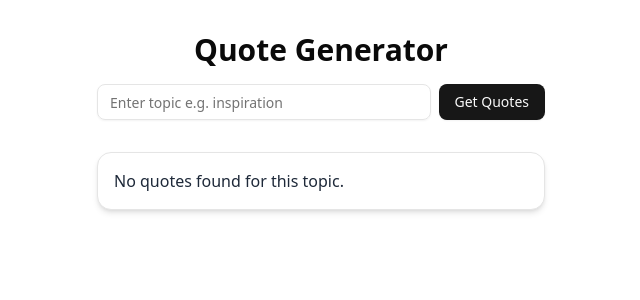
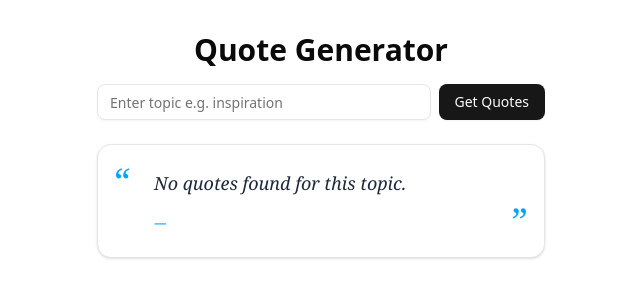
Before and after one commit to zunaabid/Nexium_ZunaAbid_Assignment1, a Next.js app: page / in a window 1280 px wide. Both pictures are taken after a click on the button "Get Quotes". Shown: the top 300 px of the page, without its empty margins (319-959 px from the left). Built offline with nearby package versions, Linux system fonts and the light colour scheme.

Commit message:
Fix: Update quote card UI

```diff
--- a/src/app/QuoteCard.jsx
+++ b/src/app/QuoteCard.jsx
@@ -1,7 +1,19 @@
 export default function QuoteCard({ text }) {
+  const [quote, author] = text.split(" – ")
+
   return (
-    <div className="p-4 border rounded-xl shadow-md bg-white text-gray-800 my-2">
-      {text}
+    <div className="bg-white rounded-xl shadow p-6 border relative text-gray-800 font-serif">
+      {/* Left quote icon */}
+      <div className="text-4xl text-sky-500 absolute top-4 left-4">“</div>
+
+      {/* Right quote icon */}
+      <div className="text-4xl text-sky-500 absolute bottom-4 right-4">”</div>
+
+      {/* Quote text */}
+      <p className="text-lg italic pl-8 pr-8">{quote}</p>
+
+      {/* Author */}
+      <p className="text-sm text-sky-500 font-sans mt-4 pl-8">— {author}</p>
     </div>
   )
 }
--- a/src/app/layout.js
+++ b/src/app/layout.js
@@ -12,7 +12,7 @@ const geistMono = Geist_Mono({
 });
 
 export const metadata = {
-  title: "Create Next App",
+  title: "Quote Generator",
   description: "Generated by create next app",
 };
 
--- a/src/app/quotes.js
+++ b/src/app/quotes.js
@@ -1,19 +1,8 @@
  const quotes = [
 
     // --- Funny ---
-  { topic: "funny", text: "I'm not arguing, I'm just explaining why I'm right. – Anonymous" },
-  { topic: "funny", text: "Behind every great man is a woman rolling her eyes. – Jim Carrey" },
-  { topic: "funny", text: "I used to think I was indecisive, but now I'm not too sure. – Anonymous" },
   { topic: "funny", text: "The road to success is always under construction. – Lily Tomlin" },
   { topic: "funny", text: "I am so clever that sometimes I don't understand a single word of what I am saying. – Oscar Wilde" },
-  { topic: "funny", text: "I'm not superstitious, but I am a little stitious. – Michael Scott (The Office)" },
-  { topic: "funny", text: "A day without sunshine is like, you know, night. – Steve Martin" },
-  { topic: "funny", text: "I love deadlines. I love the whooshing noise they make as they go by. – Douglas Adams" },
-  { topic: "funny", text: "Why do they call it rush hour when nothing moves? – Robin Williams" },
-  { topic: "funny", text: "Common sense is like deodorant. The people who need it most never use it. – Anonymous" },
-  { topic: "funny", text: "I'm not arguing, I'm just explaining why I'm right. – Anonymous" },
-  { topic: "funny", text: "Behind every great man is a woman rolling her eyes. – Jim Carrey" },
-  { topic: "funny", text: "I used to think I was indecisive, but now I'm not too sure. – Anonymous" },
   { topic: "funny", text: "I love deadlines. I love the whooshing noise they make as they go by. – Douglas Adams" },
 
   // --- Sarcasm ---
@@ -51,10 +40,10 @@
   { topic: "coffee", text: "Espresso yourself! – Every barista punster" },
   { topic: "coffee", text: "Decaf? No, I need my bean juice with purpose. – Anonymous" },
 
-  // --- Adulting ---
-  { topic: "adulting", text: "Being an adult is just walking around wondering what you forgot. – Anonymous" },
-  { topic: "adulting", text: "Why does no one tell you being an adult is mostly Googling how to do things? – Anonymous" },
-  { topic: "adulting", text: "Laundry: the never-ending boss fight of adulthood. – Anonymous" },
+  // --- Adult ---
+  { topic: "adult", text: "Being an adult is just walking around wondering what you forgot. – Anonymous" },
+  { topic: "adult", text: "Why does no one tell you being an adult is mostly Googling how to do things? – Anonymous" },
+  { topic: "adult", text: "Laundry: the never-ending boss fight of adulthood. – Anonymous" },
 
   // --- Tech ---
   { topic: "tech", text: "Any sufficiently advanced technology is indistinguishable from magic. – Arthur C. Clarke" },
```
